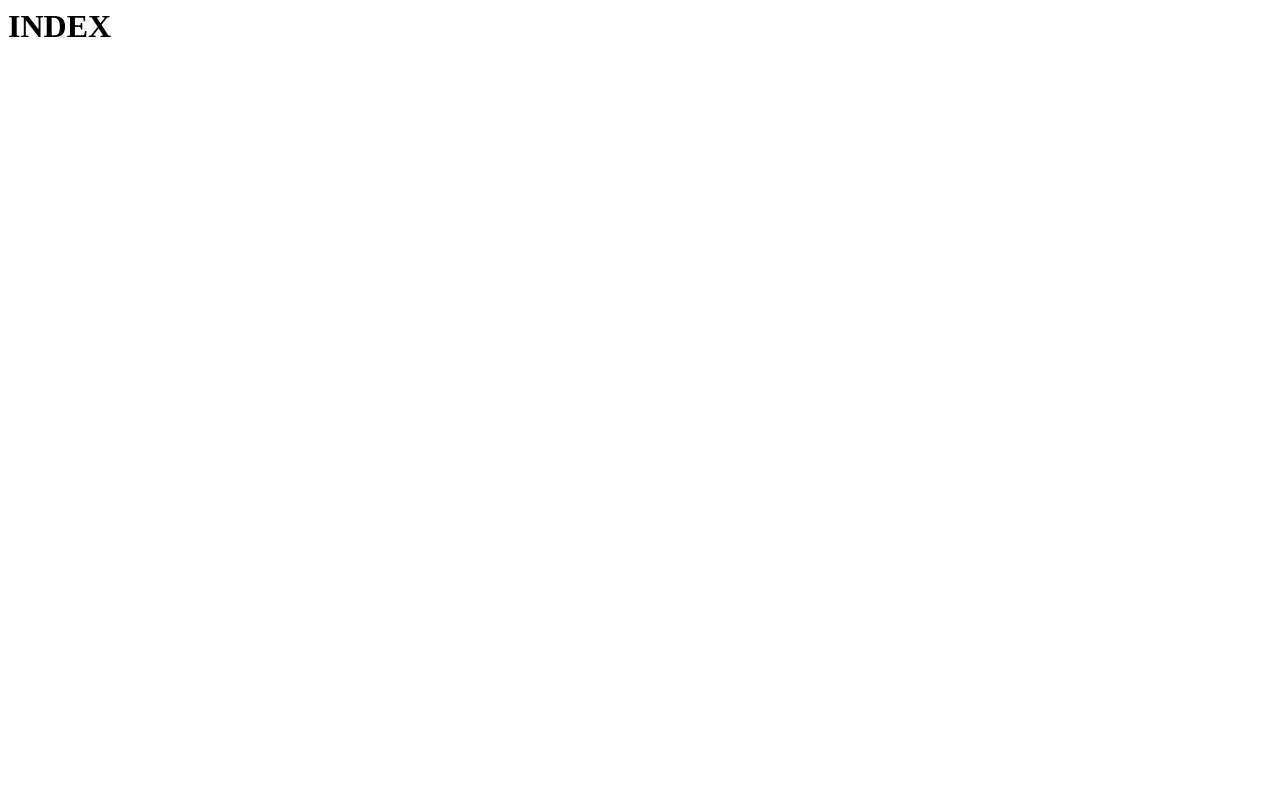
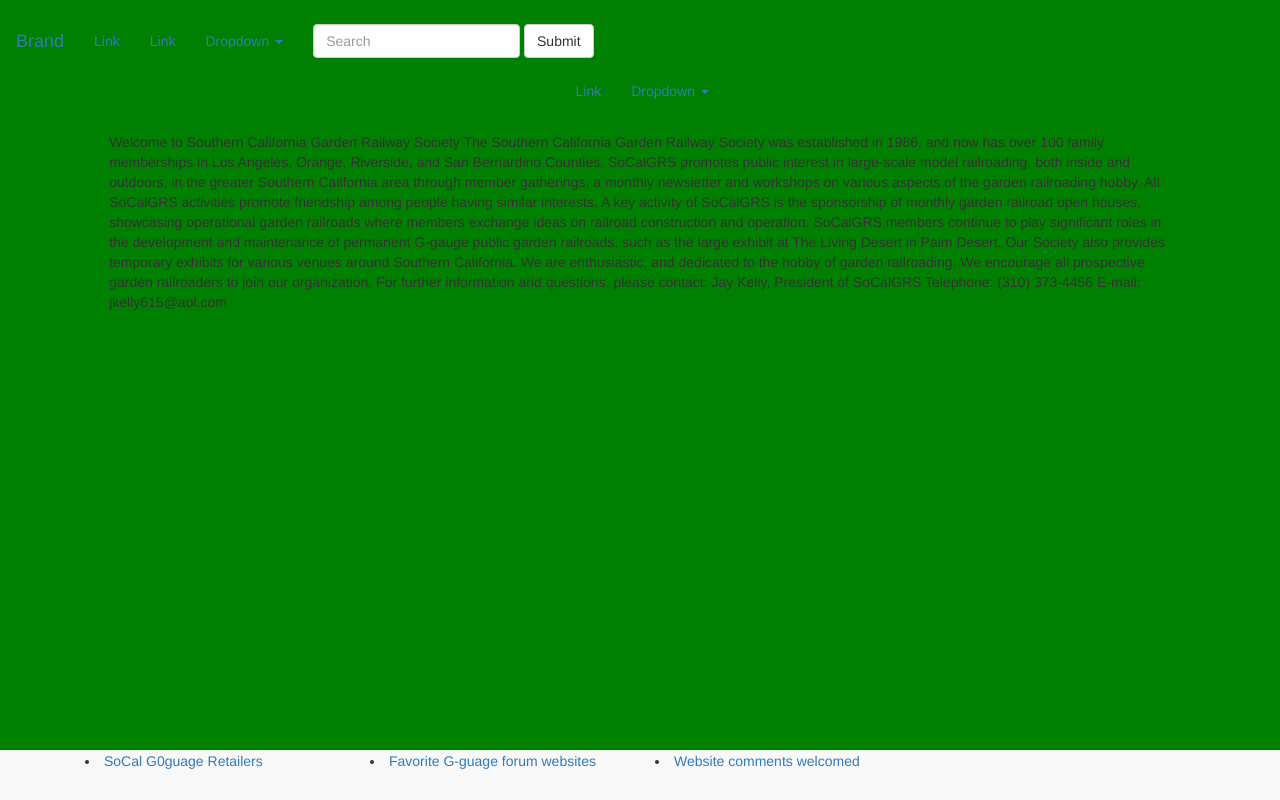
Before and after one commit to djacobs74/soCalGRS, a Django app: page / in a window 1280 px wide. Before the commit the page is almost empty. Run offline with Django 3.2, Linux system fonts and the light colour scheme; some libraries are stand-ins or nearby versions.

Commit message:
css/bootstrap installed

```diff
--- a/socalgrs/socalgrs/settings.py
+++ b/socalgrs/socalgrs/settings.py
@@ -118,3 +118,9 @@
 # https://docs.djangoproject.com/en/1.11/howto/static-files/
 
 STATIC_URL = '/static/'
+STATICFILES_DIRS = (os.path.join('static'), )
+STATICFILES_FINDERS = (
+    'django.contrib.staticfiles.finders.FileSystemFinder',
+    'django.contrib.staticfiles.finders.AppDirectoriesFinder',
+    #    'django.contrib.staticfiles.finders.DefaultStorageFinder',
+)
--- /dev/null
+++ b/socalgrs/static/css/styles.css
@@ -0,0 +1,7 @@
+h1 {
+	color: red;
+}
+
+body {
+	background-color: green;
+}
--- /dev/null
+++ b/socalgrs/templates/footer.html
@@ -0,0 +1,15 @@
+<div class="row">
+	<nav class="navbar navbar-default navbar-fixed-bottom">
+	  <div class="container">
+	    <div class="col-xs-3">
+	    	<li><a href="#">SoCal G0guage Retailers</a></li>
+	    </div>
+	    <div class="col-xs-3">
+	    	<li><a href="#">Favorite G-guage forum websites</a></li>
+	    </div>
+	    <div class="col-xs-3">
+	    	<li><a href="#">Website comments welcomed</a></li>
+	    </div>
+	  </div>
+	</nav>
+</div>
--- /dev/null
+++ b/socalgrs/templates/head.html
@@ -0,0 +1,12 @@
+{% load staticfiles %}
+<!DOCTYPE html>
+<html lang="en">
+<head>
+<link rel="stylesheet" href="https://maxcdn.bootstrapcdn.com/bootstrap/3.3.7/css/bootstrap.min.css" integrity="sha384-BVYiiSIFeK1dGmJRAkycuHAHRg32OmUcww7on3RYdg4Va+PmSTsz/K68vbdEjh4u" crossorigin="anonymous">
+<link rel="stylesheet" type="text/css" href="{% static 'css/styles.css' %}" />
+
+
+
+<title>SoCalGRS{% block page_title %}{% endblock %}</title>
+
+</head>
--- a/socalgrs/templates/index.html
+++ b/socalgrs/templates/index.html
@@ -1,3 +1,43 @@
-<html>
-<h1>INDEX</h1>
+
+
+{% include 'head.html' %}
+{% include 'navbar.html' %}
+
+
+
+<body>
+<div class="row">
+	<div class="col-xs-10 col-xs-offset-1">
+		<p>
+Welcome to Southern California Garden Railway Society
+The Southern California Garden Railway Society was established in 1986, and now has over 100 family memberships in Los Angeles, Orange, Riverside, and San Bernardino Counties.
+
+SoCalGRS promotes public interest in large-scale model railroading, both inside and outdoors, in the greater Southern California area through member gatherings, a monthly newsletter and workshops on various aspects of the garden railroading hobby.
+
+All SoCalGRS activities promote friendship among people having similar interests.
+
+A key activity of SoCalGRS is the sponsorship of monthly garden railroad open houses, showcasing operational garden railroads where members exchange ideas on railroad construction and operation.
+
+SoCalGRS members continue to play significant roles in the development and maintenance of permanent G-gauge public garden railroads, such as the large exhibit at The Living Desert in Palm Desert.  Our Society also provides temporary exhibits for various venues around Southern California.
+
+We are enthusiastic, and dedicated to the hobby of garden railroading. We encourage all prospective garden railroaders to join our organization.
+
+For further information and questions, please contact:
+
+Jay Kelly, President of SoCalGRS
+
+    Telephone: (310) 373-4456
+
+
+
+E-mail: jkelly615@aol.com</p>
+	</div>
+</div>
+
+</body>
+
+{% include 'footer.html' %}
+
 </html>
+
+{% block header %}{% endblock %}
--- /dev/null
+++ b/socalgrs/templates/navbar.html
@@ -0,0 +1,59 @@
+
+
+
+
+<div class="row">
+	<nav class="navbar navbar-text">
+	  <div class="container-fluid">
+	    <!-- Brand and toggle get grouped for better mobile display -->
+	    <div class="navbar-header">
+	      <button type="button" class="navbar-toggle collapsed" data-toggle="collapse" data-target="#bs-example-navbar-collapse-1" aria-expanded="false">
+	        <span class="sr-only">Toggle navigation</span>
+	        <span class="icon-bar"></span>
+	        <span class="icon-bar"></span>
+	        <span class="icon-bar"></span>
+	      </button>
+	      <a class="navbar-brand" href="#">Brand</a>
+	    </div>
+
+	    <!-- Collect the nav links, forms, and other content for toggling -->
+	    <div class="collapse navbar-collapse" id="bs-example-navbar-collapse-1">
+	      <ul class="nav navbar-nav">
+	        <li class="active"><a href="#">Link <span class="sr-only">(current)</span></a></li>
+	        <li><a href="#">Link</a></li>
+	        <li class="dropdown">
+	          <a href="#" class="dropdown-toggle" data-toggle="dropdown" role="button" aria-haspopup="true" aria-expanded="false">Dropdown <span class="caret"></span></a>
+	          <ul class="dropdown-menu">
+	            <li><a href="#">Action</a></li>
+	            <li><a href="#">Another action</a></li>
+	            <li><a href="#">Something else here</a></li>
+	            <li role="separator" class="divider"></li>
+	            <li><a href="#">Separated link</a></li>
+	            <li role="separator" class="divider"></li>
+	            <li><a href="#">One more separated link</a></li>
+	          </ul>
+	        </li>
+	      </ul>
+	      <form class="navbar-form navbar-left">
+	        <div class="form-group">
+	          <input type="text" class="form-control" placeholder="Search">
+	        </div>
+	        <button type="submit" class="btn btn-default">Submit</button>
+	      </form>
+	      <ul class="nav navbar-nav navbar-right">
+	        <li><a href="#">Link</a></li>
+	        <li class="dropdown">
+	          <a href="#" class="dropdown-toggle" data-toggle="dropdown" role="button" aria-haspopup="true" aria-expanded="false">Dropdown <span class="caret"></span></a>
+	          <ul class="dropdown-menu">
+	            <li><a href="#">Action</a></li>
+	            <li><a href="#">Another action</a></li>
+	            <li><a href="#">Something else here</a></li>
+	            <li role="separator" class="divider"></li>
+	            <li><a href="#">Separated link</a></li>
+	          </ul>
+	        </li>
+	      </ul>
+	    </div><!-- /.navbar-collapse -->
+	  </div><!-- /.container-fluid -->
+	</nav>
+</div>
```
Also changed, not shown: 1 other file.
